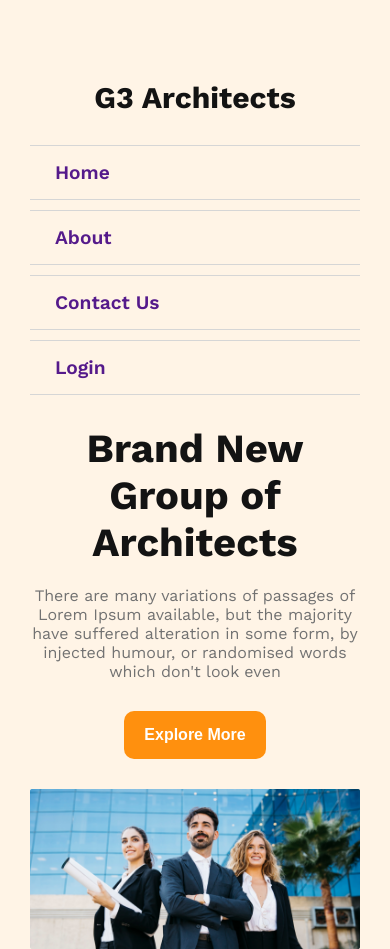
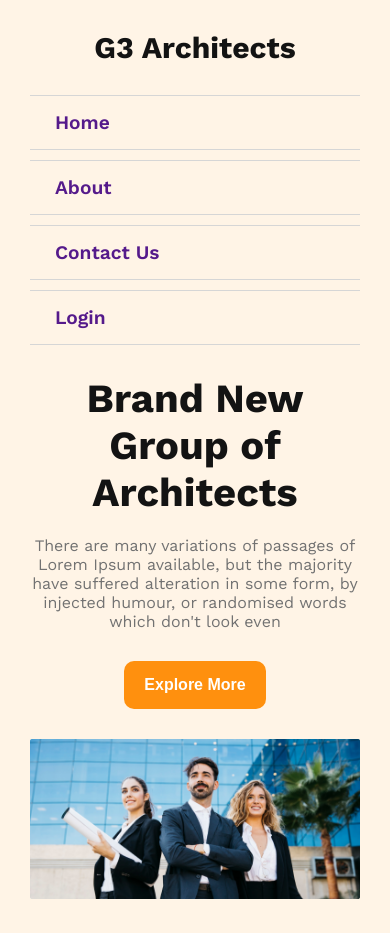
Before and after one commit to KakonDebnath/assinment-2, a plain HTML site: page index.html in a window 390 px wide. Shown: the top 949 px of the page. Drawn offline with nearby package versions, Linux system fonts and the light colour scheme.

Commit message:
fix logo padding top

```diff
--- a/css/style.css
+++ b/css/style.css
@@ -337,7 +337,9 @@ table {
     .container {
         padding: 30px;
     }
-
+    .header__container {
+        padding-top: 0px;
+    }
     .flex--container {
         flex-direction: column;
         justify-content: flex-start;
```
